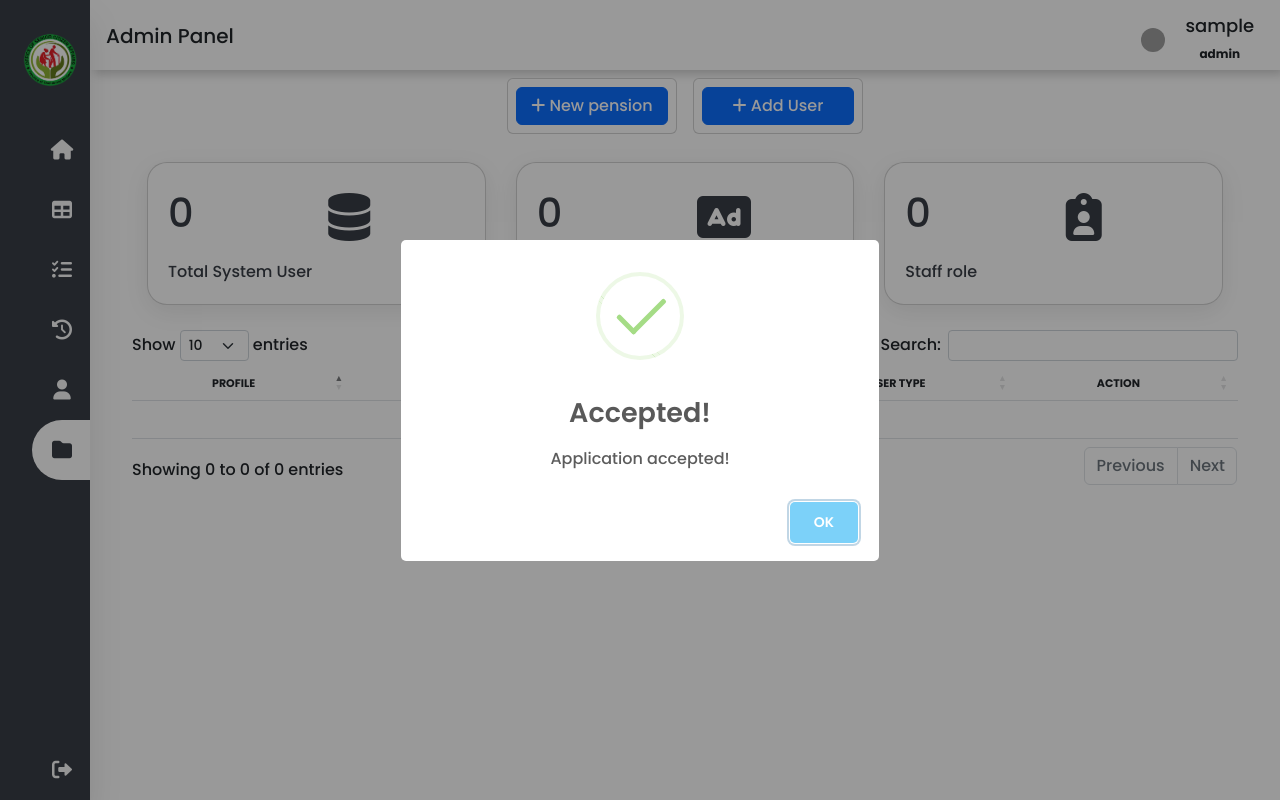
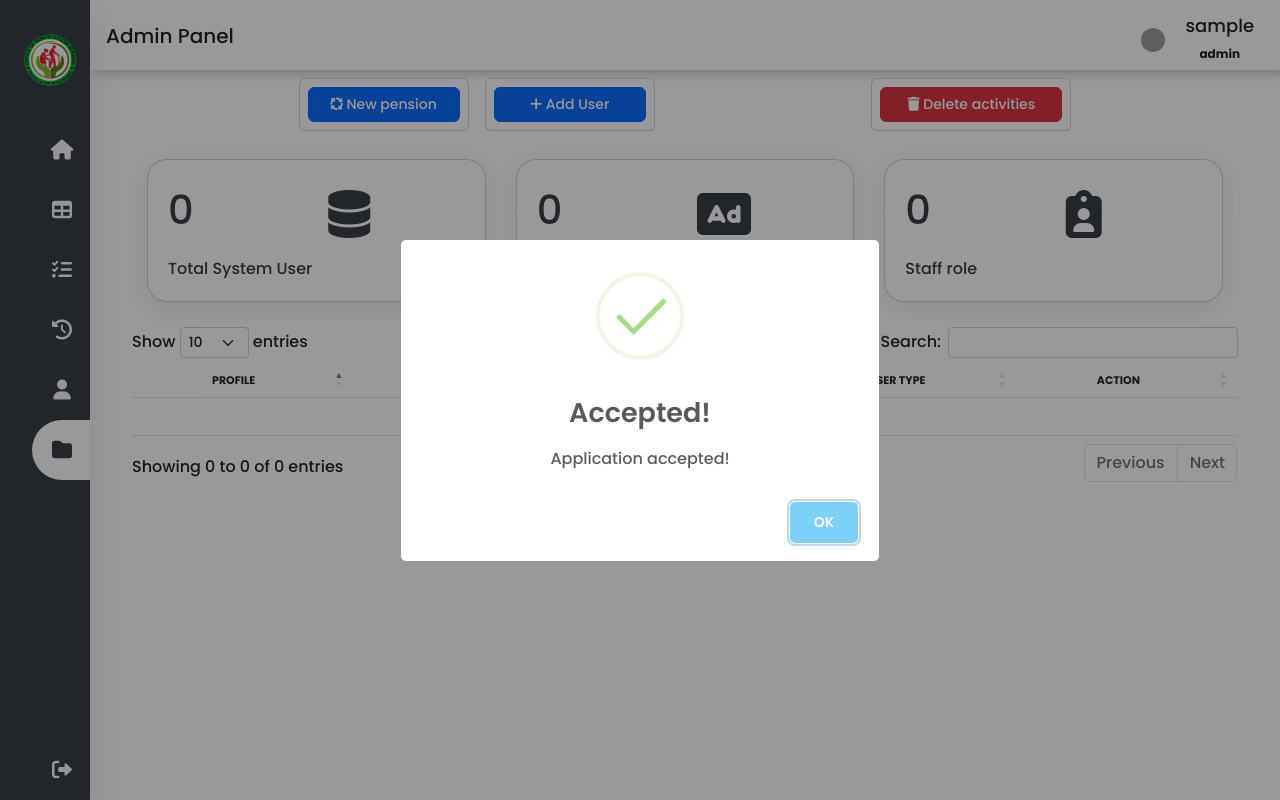
Before and after one commit to kntjrld/i-osca, a PHP site: page /fxasdasjdk.php in a window 1280 px wide. Run offline with PHP 8.4, Linux system fonts and the light colour scheme; the visitor is signed in with stand-in values (Sample User, id 1); data that the repository does not hold is empty; some libraries are stand-ins or nearby versions; grey boxes are pictures that could not be loaded.

Commit message:
Add and remove delete activities
 From activity nav to admin panel

```diff
--- a/fxasdasjdk.php
+++ b/fxasdasjdk.php
@@ -121,26 +121,19 @@ if (isset($_SESSION['user_id']) && isset($_SESSION['user_name']) && ($_SESSION["
             </div>
 
         </header>
-        <div class="d-flex">
-            <!-- reset status | transfer all records into new table and clear the current table -->
-            <!-- <form action="" id="resetrecords" method="post">
-                <div class="d-flex m-2 p-2 card">
-                    <div class="me-auto d-flex">
-
-                        <div class="d-flex m-1">
-
-                        </div>
-                    </div>
-                </div>
-            </form> -->
-            <!-- add user -->
-            <div class="p-2 ms-auto m-2 card" id="resetpension" style="width:170px; font-size:12px;">
-                <button type="button" class="btn btn-primary" data-bs-toggle="modal" data-bs-target="#newpension">
-                    <span><i class="fa-solid fa-plus"></i></span> New pension</button>
+        <div class="d-flex w-100">
+            <div class="p-2 ms-auto m-2 card" id="resetpension" style="width:170px;">
+                <button type="button" class="btn btn-primary" style="font-size:14px;" data-bs-toggle="modal" data-bs-target="#newpension">
+                    <span><i class="fa-solid fa-arrows-spin"></i></span> New pension</button>
             </div>
-            <div class="p-2 me-auto m-2 card" id="addnew" style="width:170px; font-size:12px;">
-                <button type="button" class="btn btn-primary" data-bs-toggle="modal" data-bs-target="#new">
+            <div class="p-2 me-auto m-2 card" id="addnew" style="width:170px;">
+                <button type="button" class="btn btn-primary" style="font-size:14px;" data-bs-toggle="modal" data-bs-target="#new">
                     <span><i class="fa-solid fa-plus"></i></span> Add User</button>
+            </div>
+            <div class="p-2 me-auto p-2 m-2 card" style="width:200px;">
+                <button type="submit" name="delete" id="delete" style="font-size:14px;" class="btn btn-danger justify-content-end"><span><i
+                            class="fa-solid fa-trash"></i></span> Delete
+                    activities</button>
             </div>
         </div>
 
@@ -291,7 +284,8 @@ if (isset($_SESSION['user_id']) && isset($_SESSION['user_name']) && ($_SESSION["
                         </div>
                         <form action="" target="_blank" id="resetrecords" method="post">
                             <div class="modal-body">
-                                <p style="font-size:12px;">Note: Date range of previous pension before creating new one.</p>
+                                <p style="font-size:12px;">Note: Date range of previous pension before creating new one.
+                                </p>
                                 <div class="d-block input-group-sm">
                                     <div class="d-flex">
                                         <div class="input-group-prepend p-1">
@@ -352,6 +346,39 @@ if (isset($_SESSION['user_id']) && isset($_SESSION['user_name']) && ($_SESSION["
 
         });
         </script>
+        <script>
+        $("#delete").click(function() {
+            swal({
+                    title: "Are you sure?",
+                    text: "You're trying to delete all activities",
+                    icon: "warning",
+                    buttons: true,
+                    dangerMode: true,
+                })
+                .then((willDelete) => {
+                    if (willDelete) {
+                        swal("Activities is successfully deleted!", {
+                            icon: "success",
+                        });
+                        $.ajax({
+                            type: "POST",
+                            url: "function/truncate.php",
+                            data: {
+                                delete: 'delete'
+                            },
+                            success: function(data) {
+                                setInterval(function() {
+                                    location.reload();
+                                }, 900);
+                            }
+                        });
+                    } else {
+                        //   swal("Your file is safe!");
+                    }
+                });
+
+        });
+        </script>
 </body>
 
 </html>
```
Also changed, not shown: activities.php (+3 -40 lines).
